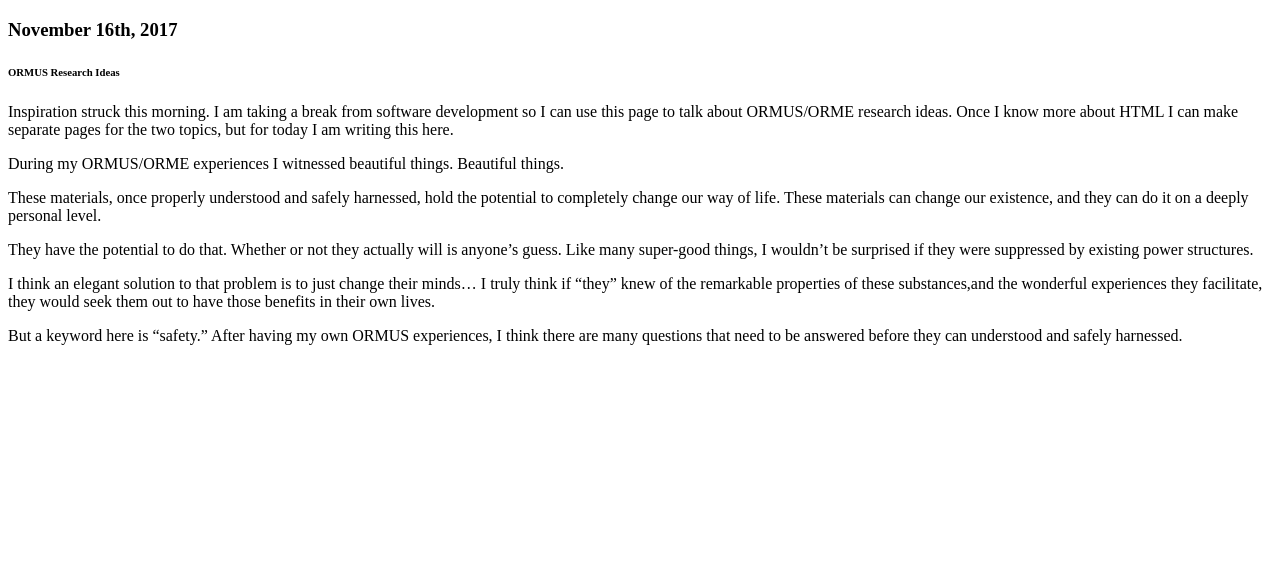
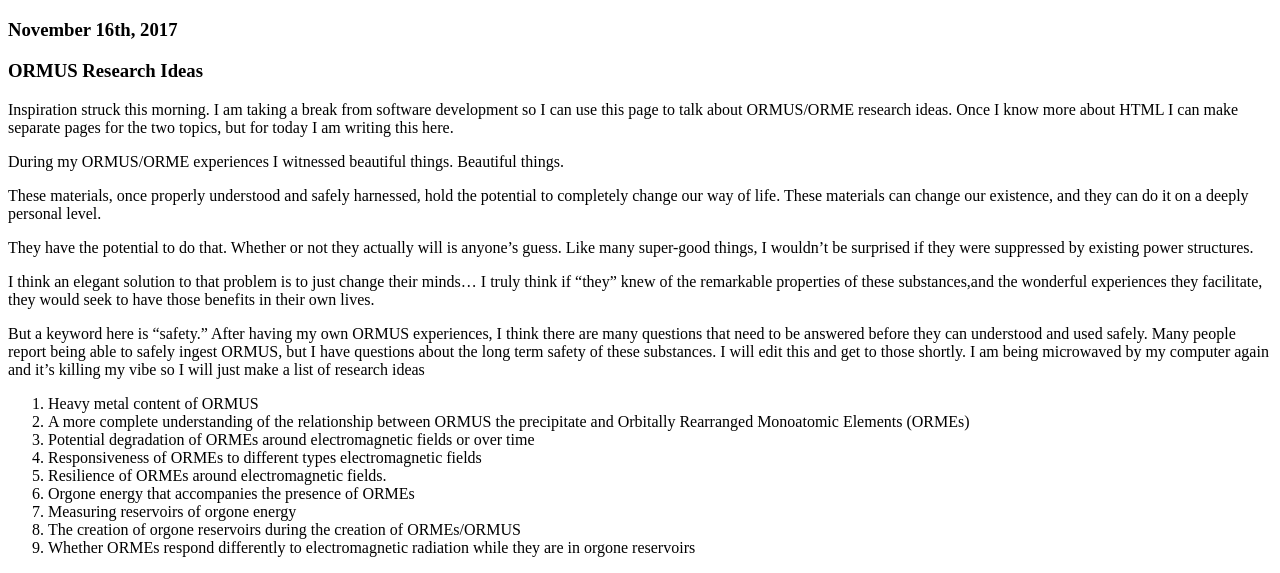
Before and after one commit to JaimeConnor/jaimeconnor.github.io, a plain HTML site: page index.html in a window 1280 px wide. Shown: the part 1155-1728 px from the top of the page. Before the commit the page ends 1516 px from the top, so only its background shows below. Drawn offline with Linux system fonts and the light colour scheme.

Commit message:
ORMUS update 2

```diff
--- a/index.html
+++ b/index.html
@@ -53,15 +53,28 @@
 
 <h3>November 16th, 2017</h3>
 
-<h6>ORMUS Research Ideas</h6>
+<h3>ORMUS Research Ideas</h3>
 
 <p>Inspiration struck this morning. I am taking a break from software development so I can use this page to talk about ORMUS/ORME research ideas. Once I know more about HTML I can make separate pages for the two topics, but for today I am writing this here.</p>
 
 <p>During my ORMUS/ORME experiences I witnessed beautiful things. Beautiful things.</p>
 <p>These materials, once properly understood and safely harnessed, hold the potential to completely change our way of life. These materials can change our existence, and they can do it on a deeply personal level.</p>
 <p>They have the potential to do that. Whether or not they actually will is anyone’s guess. Like many super-good things, I wouldn’t be surprised if they were suppressed by existing power structures.</p>
-<p>I think an elegant solution to that problem is to just change their minds… I truly think if “they” knew of the remarkable properties of these substances,and the wonderful experiences they facilitate, they would seek them out to have those benefits in their own lives.</p>
-<p>But a keyword here is “safety.” After having my own ORMUS experiences, I think there are many questions that need to be answered before they can understood and safely harnessed.</p>
+<p>I think an elegant solution to that problem is to just change their minds… I truly think if “they” knew of the remarkable properties of these substances,and the wonderful experiences they facilitate, they would seek to have those benefits in their own lives.</p>
+<p>But a keyword here is “safety.” After having my own ORMUS experiences, I think there are many questions that need to be answered before they can understood and used safely.
+Many people report being able to safely ingest ORMUS, but I have questions about the long term safety of these substances. I will edit this and get to those shortly. I am being microwaved by my computer again and it’s killing my vibe so I will just make a list of research ideas</p>
+<ol>
+<li>Heavy metal content of ORMUS</li>
+<li>A more complete understanding of the relationship between ORMUS the precipitate and Orbitally Rearranged Monoatomic Elements (ORMEs)
+<li>Potential degradation of ORMEs around electromagnetic fields or over time</li>
+<li>Responsiveness of ORMEs to different types electromagnetic fields</li>
+<li>Resilience of ORMEs around electromagnetic fields.</li>
+<li>Orgone energy that accompanies the presence of ORMEs</li>
+<li>Measuring reservoirs of orgone energy</li>
+<li>The creation of orgone reservoirs during the creation of ORMEs/ORMUS</li>
+<li>Whether ORMEs respond differently to electromagnetic radiation while they are in orgone reservoirs</li>
+
+</ol>
 
 
 	</body>
```
